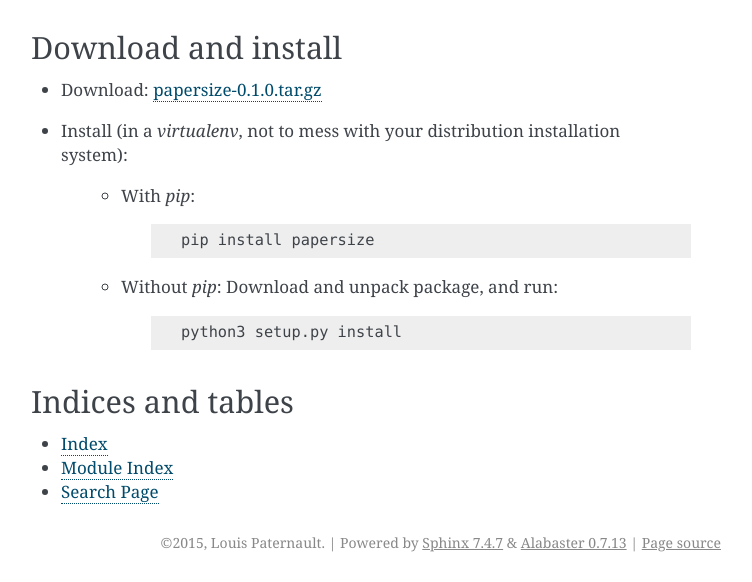
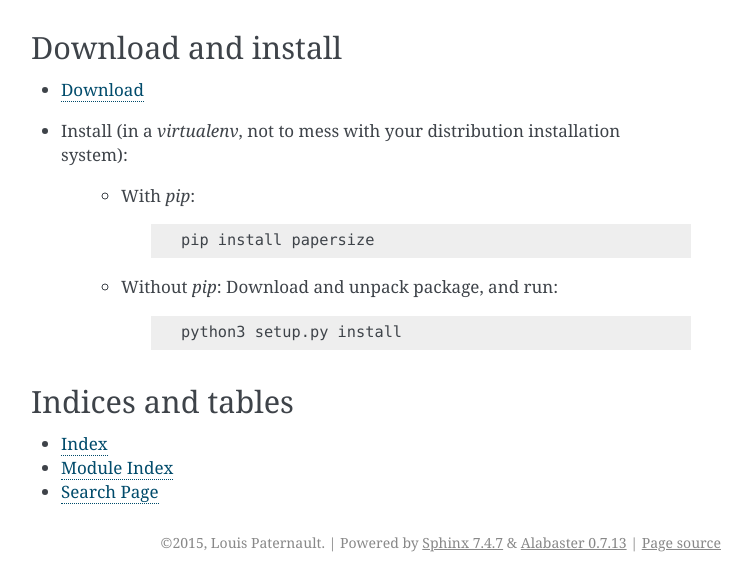
Before and after one commit to daramousk/papersize, a Sphinx documentation site: the page built from doc/index.rst, in a window 1280 px wide, cut to the strip 612-1194 px from the top of the page. Shown: the whole strip, without its empty margins (389-1141 px from the left). Built offline with Sphinx 7.4.7, drawn with Linux system fonts in a browser that asks for light colours.

Commit message:
One less place in which version number has to be kept up to date

```diff
--- a/doc/index.rst
+++ b/doc/index.rst
@@ -22,7 +22,7 @@ Module documentation
 Download and install
 --------------------
 
-* Download: `papersize-0.1.0.tar.gz <http://pypi.python.org/packages/source/p/papersize/papersize-0.1.0.tar.gz>`_
+* `Download <https://pypi.python.org/pypi/papersize>`_
 * Install (in a `virtualenv`, not to mess with your distribution installation system):
 
     * With `pip`:
```
